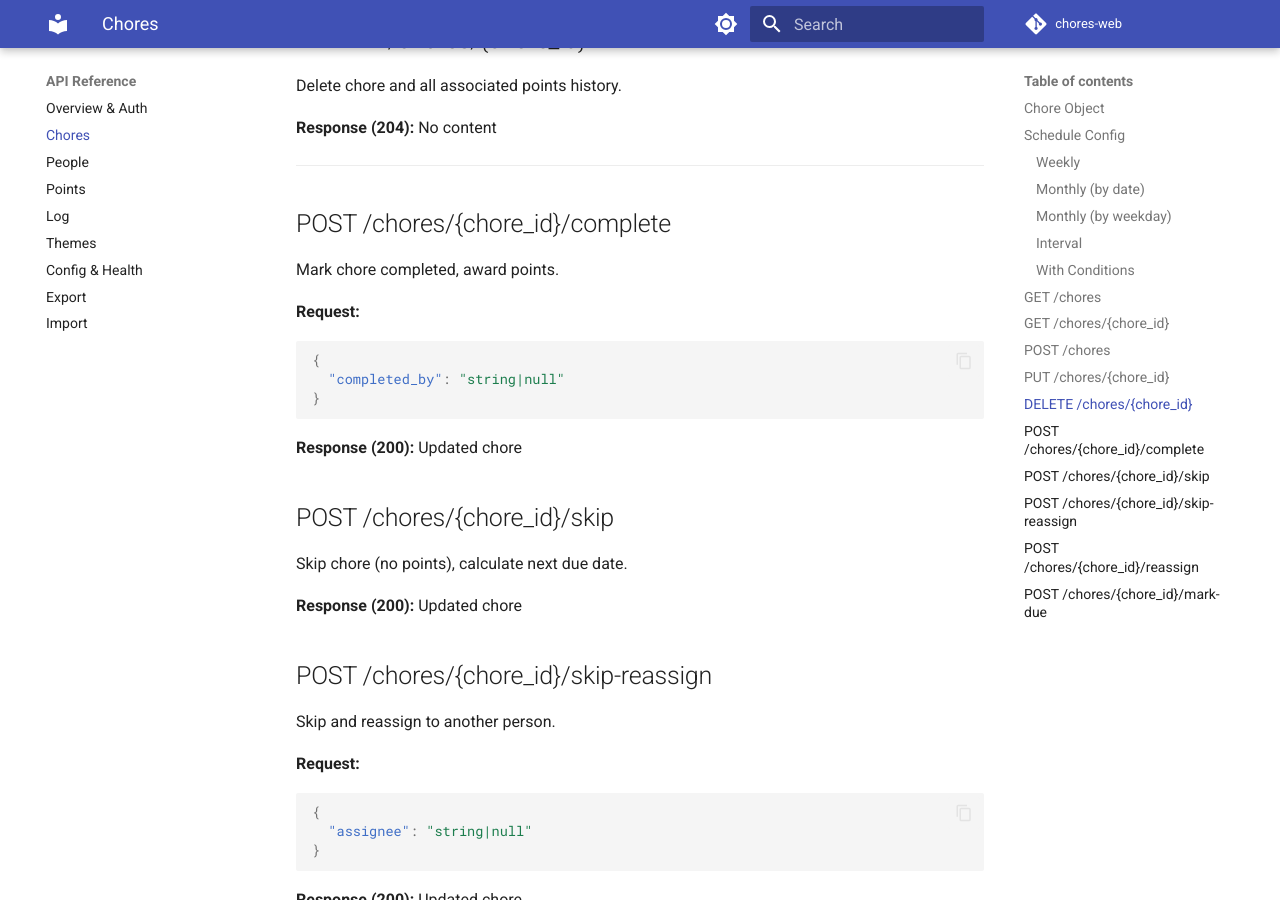
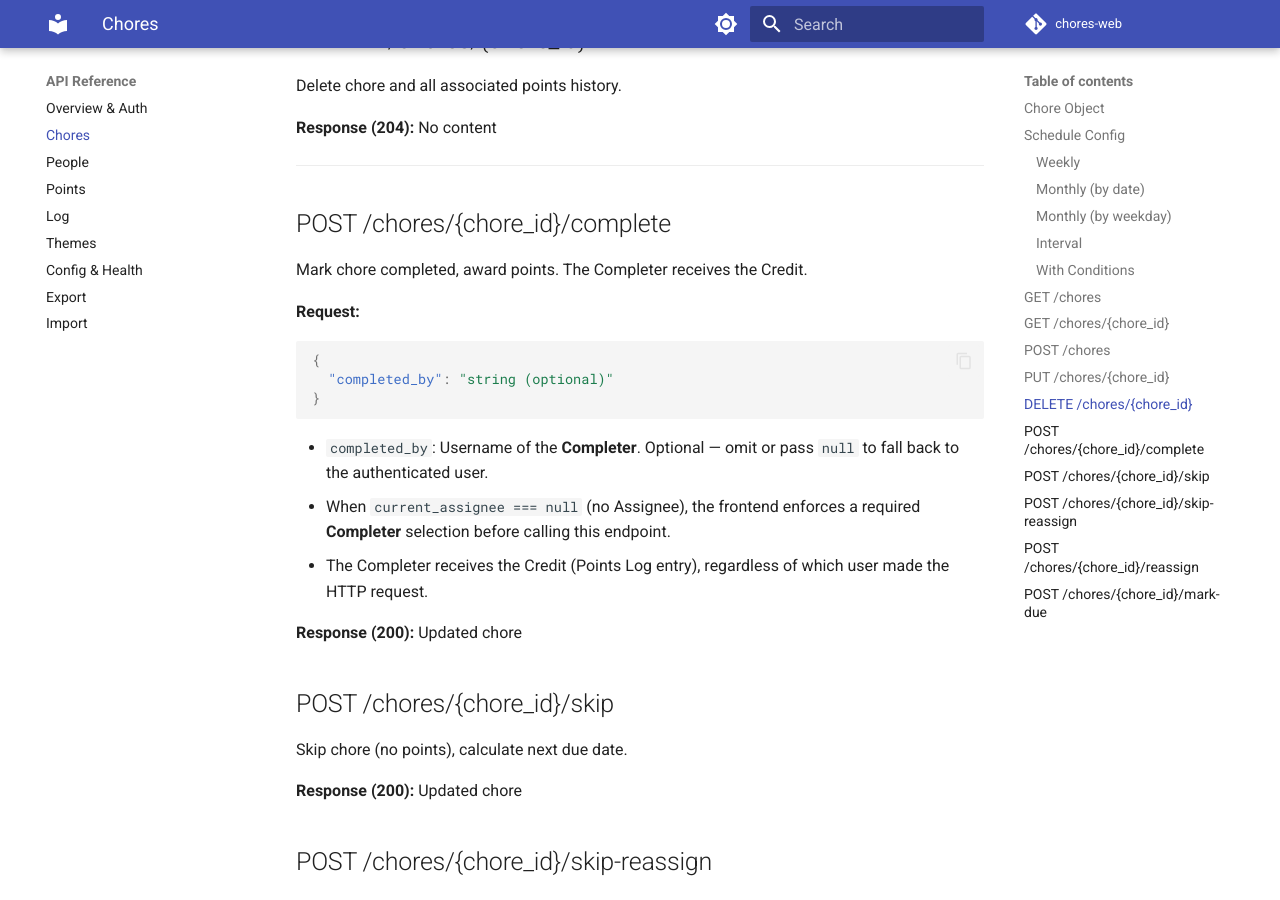
Before and after one commit to derekwinters/chores-web-docs, an MkDocs documentation site: the page built from docs/api/chores.md, in a window 1280 px wide and 900 px high, scrolled down 2643 px. Built offline with MkDocs 1.6.1 and Material for MkDocs 9.7.7, drawn with Linux system fonts in a browser that asks for light colours; comment, search, counter and statistics services are not loaded.

Commit message:
feat: prompt for completer when completing unassigned chore (#214) (#270)
* docs: update docs for #214 pre-implementation

Add Completer term to CONTEXT.md domain language and relationships.
Update docs/api/chores.md to document completed_by as optional with
fallback to auth user; note frontend enforces selection when
current_assignee is null.

Co-Authored-By: Claude Sonnet 4.6 <noreply@anthropic.com>

* feat: prompt for completer when completing unassigned chore (#214)

When a chore has no current assignee (current_assignee === null), the
backend previously credited the authenticated user regardless of who
actually did the work. This was wrong for households where one person
marks another's chore complete.

Changes:
- Backend: CompleteBody now accepts optional completed_by field; endpoint
  uses body.completed_by or falls back to current_user when omitted
- Frontend: completeChore() passes completed_by in request body when provided
- Frontend: new CompleteWithActorModal shared component — person selector
  (displays name, submits username), required field, cancel aborts
- ChoreRowActions: opens modal instead of completing directly when
  current_assignee === null
- Chores.jsx: same modal wired into card view; fixes pre-existing bug
  where completeTarget state was referenced but never declared

The Completer (modal-selected person) receives the Credit, not the
logged-in user. Chores with an assignee behave exactly as before.

Co-Authored-By: Claude Sonnet 4.6 <noreply@anthropic.com>

---------

Co-authored-by: Derek Winters <derekmwinters@gmail.com>
Co-authored-by: Claude Sonnet 4.6 <noreply@anthropic.com>

````diff
--- a/docs/api/chores.md
+++ b/docs/api/chores.md
@@ -115,14 +115,18 @@ Delete chore and all associated points history.
 ---
 
 ## POST /chores/{chore_id}/complete
-Mark chore completed, award points.
+Mark chore completed, award points. The Completer receives the Credit.
 
 **Request:**
 ```json
 {
-  "completed_by": "string|null"
+  "completed_by": "string (optional)"
 }
 ```
+
+- `completed_by`: Username of the **Completer**. Optional — omit or pass `null` to fall back to the authenticated user.
+- When `current_assignee === null` (no Assignee), the frontend enforces a required **Completer** selection before calling this endpoint.
+- The Completer receives the Credit (Points Log entry), regardless of which user made the HTTP request.
 
 **Response (200):** Updated chore
 
````
